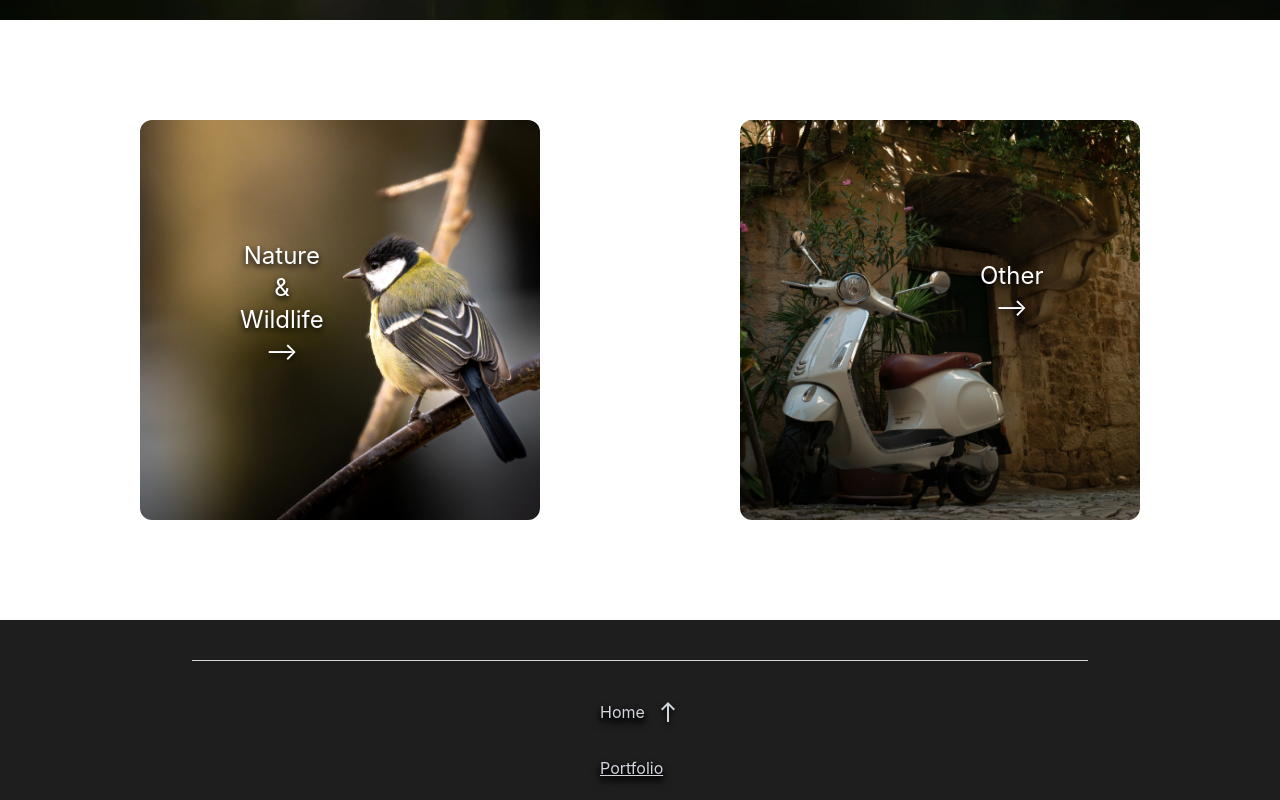
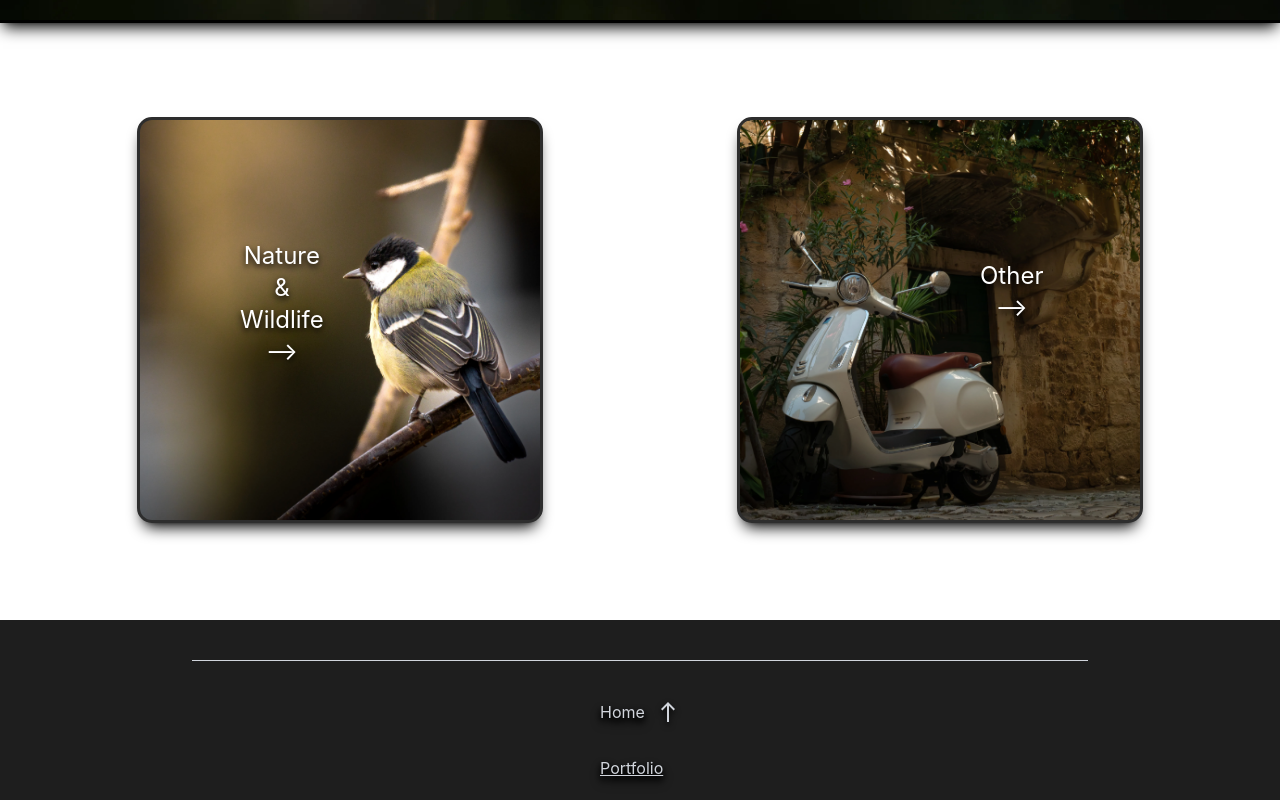
Before and after one commit to LuaMeow/website, a SvelteKit app: page /Portfolio in a window 1280 px wide. Shown: the part 460-1260 px from the top of the page. Built offline with nearby package versions, Linux system fonts and the light colour scheme; a web font is replaced by a local one.

Commit message:
add outlines and shadows to images

```diff
--- a/src/routes/+page.svelte
+++ b/src/routes/+page.svelte
@@ -52,7 +52,7 @@
 
 </head>
 
-<div class="relative flex flex-col h-screen min-w-full justify-top items-center outline-3 outline-[#2d2d2d]">
+<div class="relative flex flex-col h-screen min-w-full justify-top items-center outline-3 outline-[#2d2d2d] shadow-lg shadow-black">
     {#each sliderImages as image, index}
         <img src="{image}" alt="Background" style="position: absolute; top: 0; left: 0; width: 100%; height: 100%; object-fit: cover; z-index: -1; opacity: {index === currentImageIndex ? 1 : 0}; transition: opacity 1s ease-in-out;">
     {/each}
@@ -98,7 +98,7 @@
 
 
 <div class="bg-white min-h-[10vh]"></div>
-<ImageLink href="/Portfolio/Nature" imageSource={backgroundImage2} css="flex h-[67vh] w-full items-center bg-cover bg-center outline-solid outline-3 outline-[#2d2d2d]">
+<ImageLink href="/Portfolio/Nature" imageSource={backgroundImage2} css="flex h-[67vh] w-full items-center bg-cover bg-center outline-solid outline-3 outline-[#2d2d2d] shadow-lg shadow-black">
     <span class="ml-240 text-4xl text-gray-200">
         <span class="group-hover:underline">
             Nature
--- a/src/routes/Contact/+page.svelte
+++ b/src/routes/Contact/+page.svelte
@@ -19,7 +19,7 @@
     >
         <TopMenu currentPage={"contact"} />
 
-        <div class="relative flex rounded-md bg-gray-700 opacity-90 w-[80%] h-180 justify-center m-auto">
+        <div class="relative flex rounded-md bg-gray-700 opacity-90 w-[80%] h-180 justify-center m-auto shadow-lg shadow-black">
             <h1 class="text-4xl underline drop-shadow-md drop-shadow-black text-gray-300 mt-10">
                 Contact
             </h1>
--- a/src/routes/Portfolio/+page.svelte
+++ b/src/routes/Portfolio/+page.svelte
@@ -9,7 +9,7 @@
 
 <title> Portfolio </title>
 
-<div class="relative min-h-[60vh] justify-center items-top">
+<div class="relative min-h-[60vh] justify-center items-top outline-3 outline-black shadow-lg shadow-black">
     <div
         class="absolute min-w-screen min-h-[60vh] bg-cover bg-center mb-0"
         style="background-image: url('{backgroundImage2}');">
@@ -23,7 +23,7 @@
 </div>
 
 <div class="flex bg-white min-h-150 items-center justify-center">
-    <ImageLink href="/Portfolio/Nature" imageSource={natureButton} css="w-100 h-100 mr-50 rounded-xl">
+    <ImageLink href="/Portfolio/Nature" imageSource={natureButton} css="w-100 h-100 mr-50 rounded-xl outline-5 outline-[#2d2d2d] -outline-offset-2 shadow-lg shadow-black">
         <span class="absolute top-30 left-25">
             <span class="group-hover:underline">
                 Nature <br>
@@ -34,7 +34,7 @@
         </span>
     </ImageLink>
 
-    <ImageLink href="/Portfolio/Other" imageSource={otherButton} css="w-100 h-100 rounded-xl">
+    <ImageLink href="/Portfolio/Other" imageSource={otherButton} css="w-100 h-100 rounded-xl outline-5 outline-[#2d2d2d] -outline-offset-2 shadow-lg shadow-black">
         <span class="absolute top-35 left-60">
             <span class="group-hover:underline">
                 Other <br>
```
Also changed, not shown: src/lib/components/ImageLink.svelte (indentation only), 1 other file (tests, documents, lock files or other folders).
